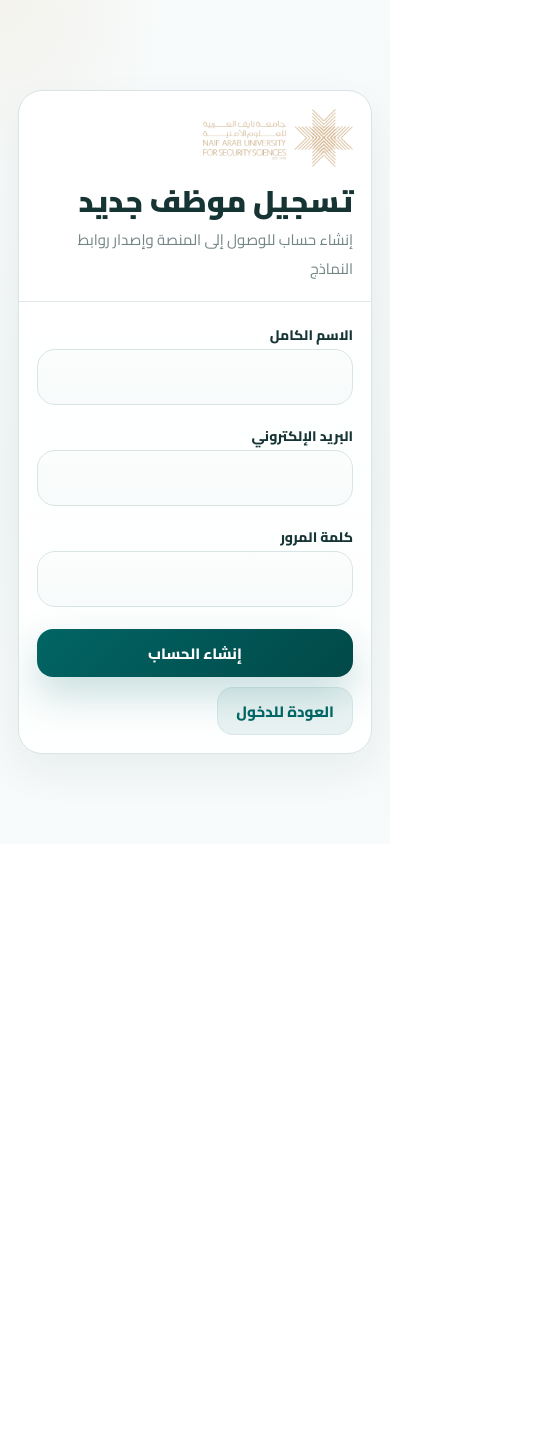
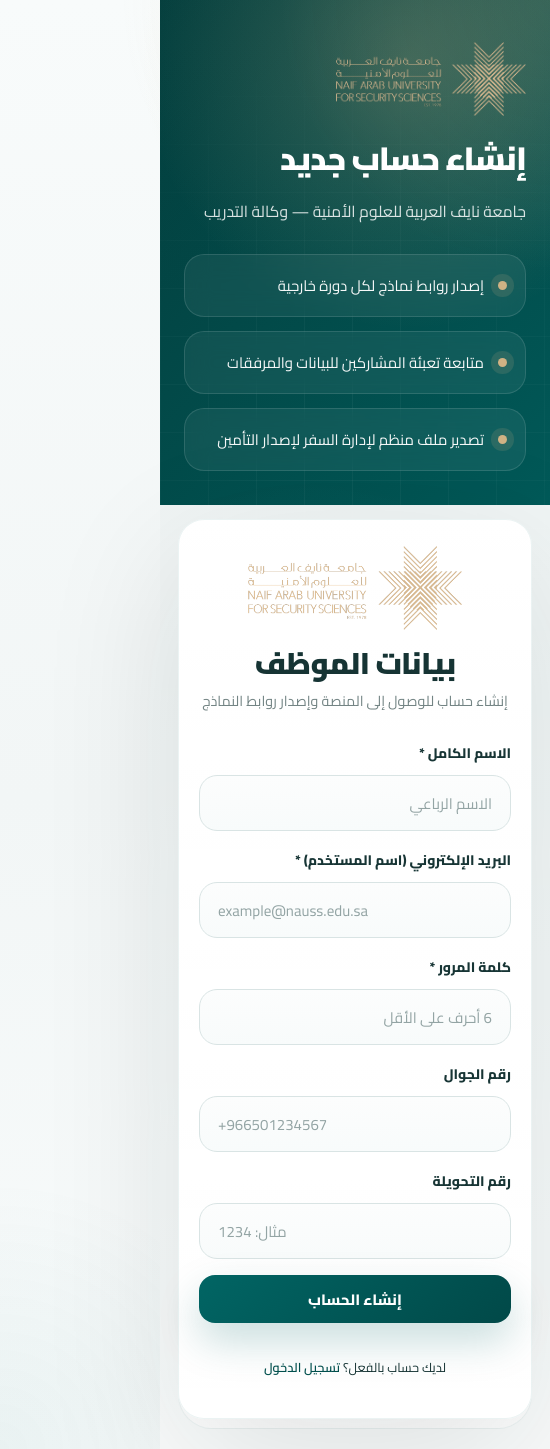
Before and after one commit to nauss-od/form, a Next.js app: page /register in a window 390 px wide. Shown: the whole page, 550 px wide, since content can reach past the window. Before the commit the page ends 844 px from the top, so only its background shows below. Built offline with nearby package versions, Linux system fonts and the light colour scheme.

Commit message:
Redesign register page, add mobile/extension fields, fix role switch for manager

```diff
--- a/app/api/courses/route.ts
+++ b/app/api/courses/route.ts
@@ -23,7 +23,7 @@ export async function GET(request: NextRequest) {
       orderBy: { createdAt: 'desc' },
       take: 10
     });
-    return NextResponse.json({ totalCourses, totalSubmissions, completedSubmissions: totalSubmissions, recentCourses });
+    return NextResponse.json({ totalCourses, totalSubmissions, completedSubmissions: totalSubmissions, recentCourses, userRole: session.role });
   }
 
   const courses = await prisma.course.findMany({
--- a/app/page.tsx
+++ b/app/page.tsx
@@ -8,6 +8,7 @@ type DashboardData = {
   totalCourses: number;
   totalSubmissions: number;
   completedSubmissions: number;
+  userRole: string;
   recentCourses: Array<{
     id: string; activityName: string | null; venue: string | null;
     startDate: string | null; endDate: string | null;
@@ -29,7 +30,7 @@ export default function DashboardPage() {
   if (!data && !loading) return null;
 
   return (
-    <AppShell title="لوحة المستخدم">
+    <AppShell title="لوحة المستخدم" role={data?.userRole}>
       <div className="dashboard-grid">
         <div className="stat-card"><span className="stat-value">{loading ? '—' : data?.totalCourses || 0}</span><span className="stat-label">إجمالي الدورات</span></div>
         <div className="stat-card"><span className="stat-value">{loading ? '—' : data?.totalSubmissions || 0}</span><span className="stat-label">إجمالي المسجلين</span></div>
--- a/app/register/page.tsx
+++ b/app/register/page.tsx
@@ -4,50 +4,93 @@ import { FormEvent, useState } from 'react';
 
 export default function RegisterPage() {
   const [loading, setLoading] = useState(false);
+  const [error, setError] = useState('');
 
   async function handleSubmit(event: FormEvent<HTMLFormElement>) {
     event.preventDefault();
     setLoading(true);
+    setError('');
+
     const formData = new FormData(event.currentTarget);
-    const response = await fetch('/api/auth/register', {
-      method: 'POST',
-      headers: { 'Content-Type': 'application/json' },
-      body: JSON.stringify({ name: formData.get('name'), email: formData.get('email'), password: formData.get('password') }),
-    });
-    const data = await response.json();
-    setLoading(false);
-    if (!response.ok) return alert(data.message || 'تعذر إنشاء الحساب');
-    window.location.href = '/';
+
+    try {
+      const response = await fetch('/api/auth/register', {
+        method: 'POST',
+        headers: { 'Content-Type': 'application/json' },
+        body: JSON.stringify({
+          name: formData.get('name'),
+          email: formData.get('email'),
+          password: formData.get('password'),
+          mobile: formData.get('mobile'),
+          extension: formData.get('extension'),
+        }),
+      });
+      const data = await response.json();
+      if (!response.ok) throw new Error(data.message || 'تعذر إنشاء الحساب');
+      window.location.href = '/';
+    } catch (err) {
+      setError(err instanceof Error ? err.message : 'حدث خطأ');
+    } finally {
+      setLoading(false);
+    }
   }
 
   return (
-    <div className="auth-shell">
-      <section className="auth-panel">
-        <form className="auth-card" onSubmit={handleSubmit}>
-          <div className="auth-card-head">
-            <img className="auth-card-mini-logo" src="/images/nauss-official-logo.png" alt="جامعة نايف" />
-            <h1 className="auth-title">تسجيل موظف جديد</h1>
-            <p className="auth-subtitle">إنشاء حساب للوصول إلى المنصة وإصدار روابط النماذج</p>
+    <div className="login-screen">
+      <section className="login-visual">
+        <div className="pattern-grid" />
+        <div className="visual-card">
+          <img className="visual-brand" src="/images/nauss-logo-gold.png" alt="جامعة نايف" />
+          <h1 className="visual-title">إنشاء حساب جديد</h1>
+          <p className="visual-text">جامعة نايف العربية للعلوم الأمنية — وكالة التدريب</p>
+          <div className="visual-pills">
+            <div className="visual-pill">إصدار روابط نماذج لكل دورة خارجية</div>
+            <div className="visual-pill">متابعة تعبئة المشاركين للبيانات والمرفقات</div>
+            <div className="visual-pill">تصدير ملف منظم لإدارة السفر لإصدار التأمين</div>
           </div>
-          <div className="auth-card-body">
-            <div>
-              <label className="label">الاسم الكامل</label>
-              <input className="input" name="name" required />
+        </div>
+      </section>
+
+      <section className="login-panel">
+        <div className="login-card">
+          <div className="login-brand-mini">
+            <img src="/images/nauss-logo-gold.png" alt="جامعة نايف" />
+          </div>
+          <div className="login-heading">
+            <h2>بيانات الموظف</h2>
+            <p>إنشاء حساب للوصول إلى المنصة وإصدار روابط النماذج</p>
+          </div>
+
+          <form className="login-form" onSubmit={handleSubmit}>
+            <div className="field">
+              <label>الاسم الكامل *</label>
+              <input name="name" required placeholder="الاسم الرباعي" />
             </div>
-            <div style={{ marginTop: 16 }}>
-              <label className="label">البريد الإلكتروني</label>
-              <input className="input" type="email" name="email" required />
+            <div className="field">
+              <label>البريد الإلكتروني (اسم المستخدم) *</label>
+              <input name="email" type="email" dir="ltr" required placeholder="example@nauss.edu.sa" />
             </div>
-            <div style={{ marginTop: 16 }}>
-              <label className="label">كلمة المرور</label>
-              <input className="input" type="password" name="password" minLength={8} required />
+            <div className="field">
+              <label>كلمة المرور *</label>
+              <input name="password" type="password" required minLength={6} placeholder="6 أحرف على الأقل" />
             </div>
-            <div style={{ marginTop: 22, display: 'flex', gap: 10, flexWrap: 'wrap' }}>
-              <button className="btn btn-primary" disabled={loading}>{loading ? 'جاري إنشاء الحساب...' : 'إنشاء الحساب'}</button>
-              <a className="btn btn-outline" href="/login">العودة للدخول</a>
+            <div className="field">
+              <label>رقم الجوال</label>
+              <input name="mobile" dir="ltr" placeholder="+966501234567" />
             </div>
-          </div>
-        </form>
+            <div className="field">
+              <label>رقم التحويلة</label>
+              <input name="extension" dir="ltr" placeholder="مثال: 1234" />
+            </div>
+            {error ? <div className="login-error">{error}</div> : null}
+            <button className="primary-btn" type="submit" disabled={loading}>
+              {loading ? 'جاري إنشاء الحساب...' : 'إنشاء الحساب'}
+            </button>
+            <p style={{ marginTop: 16, textAlign: 'center', fontSize: '0.85rem' }}>
+              لديك حساب بالفعل؟ <a href="/login" style={{ color: '#014f4d', fontWeight: 600 }}>تسجيل الدخول</a>
+            </p>
+          </form>
+        </div>
       </section>
     </div>
   );
```
Also changed, not shown: app/api/auth/register/route.ts (+8 -6 lines), 1 other file (tests, documents, lock files or other folders).
